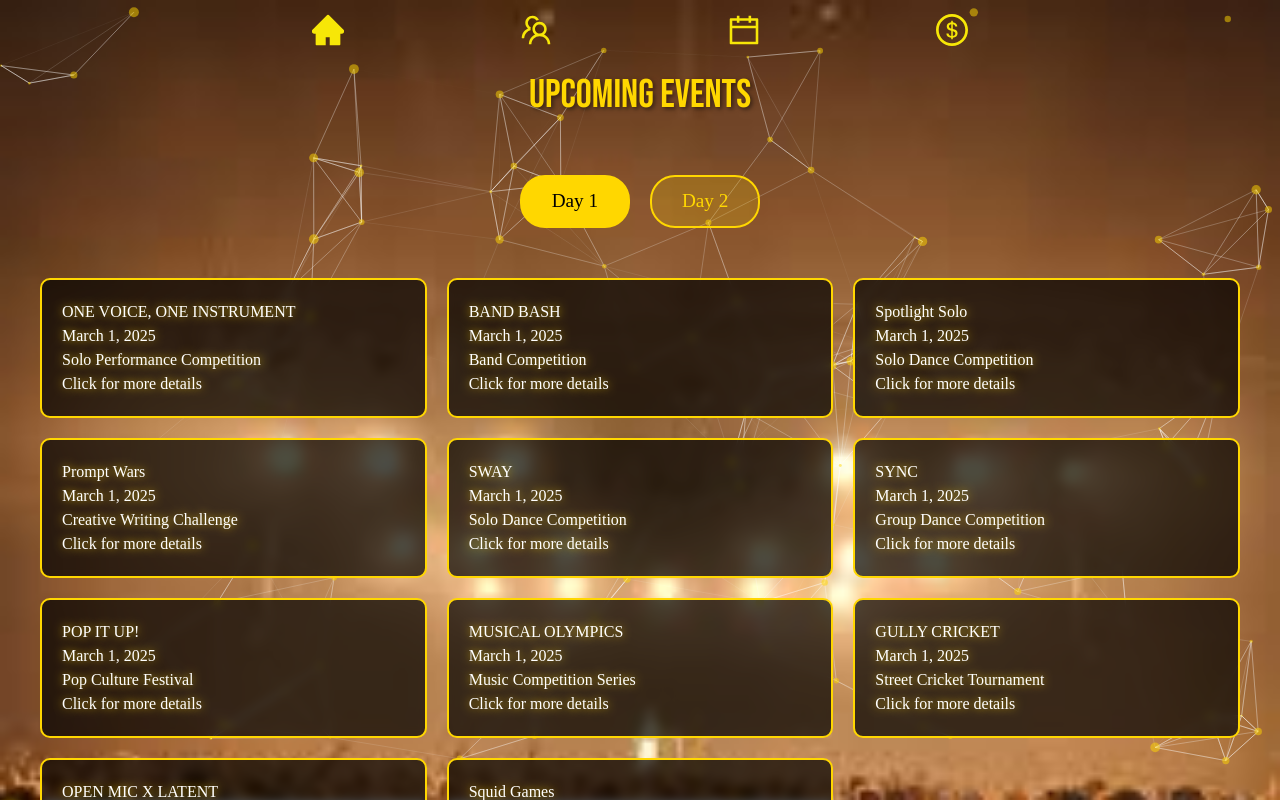
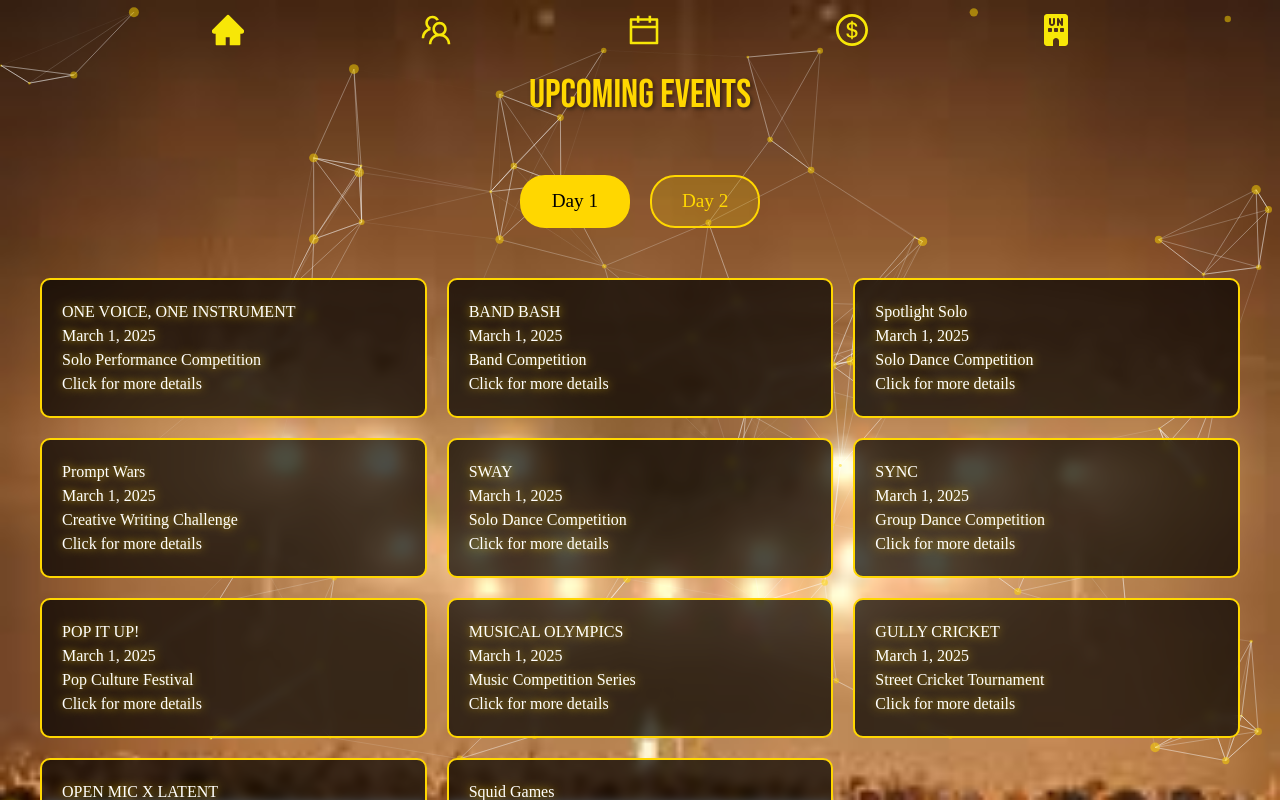
Before and after one commit to SnehanshuPal27/Yuvaan2k25, a React (Vite) app: page /eventIndex in a window 1280 px wide. Shown: the top 800 px of the page. Built offline with nearby package versions, Linux system fonts and the light colour scheme; a web font is replaced by a local one.

Commit message:
navbar changes

```diff
--- a/src/components/Navbar.css
+++ b/src/components/Navbar.css
@@ -40,26 +40,55 @@ body {
 
 .nav-links {
     display: flex;
-    gap: 10rem; /* Increased gap between options */
+    gap: 8rem; /* Adjusted gap for larger icons */
 }
 
 .nav-links li a {
-    color: white;
-    font-size: 1.5rem; /* Adjust icon size */
+    position: relative; /* For absolute positioning of text */
     display: flex;
+    flex-direction: column;
     align-items: center;
-    justify-content: center;
-    padding: 0.5rem; /* Adjust padding */
-    border: none; /* Remove borders for icons */
-    background: transparent; /* No background for icons */
-    transition: color 0.3s ease, transform 0.2s ease;
+    padding: 0.5rem;
+    transition: all 0.3s cubic-bezier(0.4, 0, 0.2, 1); /* Smooth transition */
   }
 
-  .nav-links li a:hover {
-    color: #00bcd4;
-    transform: scale(1.2); /* Slightly enlarge on hover */
+  .icon-style {
+    transition: transform 0.3s ease, color 0.3s ease;
+    color: #f7e707;
+    font-size: 2rem; /* Increased icon size */
+}
+
+.nav-text {
+    position: absolute;
+    bottom: -25px; /* Adjusted position for larger text */
+    opacity: 0;
+    color: white;
+    font-size: 1.1rem; /* Increased text size */
+    font-weight: 500;
+    transition: all 0.3s cubic-bezier(0.4, 0, 0.2, 1);
+    white-space: nowrap;
+}
+
+  /* Hover effects */
+  .nav-links li a:hover .icon-style {
+    color: #f6fafa;
+    transform: scale(1.3) translateY(-5px); /* Slightly larger scale */
   }
 
+  .nav-links li a:hover .nav-text {
+    opacity: 1;
+    transform: translateY(10px); /* Slightly larger movement */
+  }
+
+  /* Remove previous hover effects */
+  .nav-links li a:hover {
+    width: auto;
+    background: transparent;
+  }
+
+  .nav-links li a::after {
+    display: none; /* Remove gradient effect */
+  }
   .icon-style {
     color: #f7e707; /* Set the color to match the background */
     transition: color 0.3s ease; /* Smooth color change on hover */
--- a/src/components/Navbar.jsx
+++ b/src/components/Navbar.jsx
@@ -7,6 +7,8 @@ import {
   DollarOutlined,
   CalendarOutlined,
 } from "@ant-design/icons";
+import { FontAwesomeIcon } from "@fortawesome/react-fontawesome";
+import { faBuildingUn } from "@fortawesome/free-solid-svg-icons";
 
 function Navbar() {
   const [isOpen, setIsOpen] = useState(false);
@@ -61,24 +63,39 @@ function Navbar() {
           </div>
           <ul className="nav-links">
             <li>
-              <Link to="/">
+              <Link to="/" className="nav-link">
                 <HomeFilled className="icon-style" />
+                {/* Add text element */}
+                <span className="nav-text">Home</span>
               </Link>
             </li>
             <li>
-              <Link to="/teamIndex">
+              <Link to="/teamIndex" className="nav-link">
                 <TeamOutlined className="icon-style" />
+                <span className="nav-text">Teams</span>
               </Link>
             </li>
             <li>
-              <Link to="/eventIndex">
+              <Link to="/eventIndex" className="nav-link">
                 <CalendarOutlined className="icon-style" />
+                <span className="nav-text">Events</span>
               </Link>
             </li>
             <li>
-              <Link to="/sponsors">
+              <Link to="/sponsors" className="nav-link">
                 <DollarOutlined className="icon-style" />
+                <span className="nav-text">Sponsors</span>
               </Link>
+            </li>
+            <li>
+              <a
+                href="https://iiitgmun.github.io/MUN-Website-2025/"
+                target="_blank"
+                className="nav-link"
+              >
+                <FontAwesomeIcon icon={faBuildingUn} className="icon-style" />
+                <span className="nav-text">IIITG MUN</span>
+              </a>
             </li>
           </ul>
         </div>
@@ -123,6 +140,7 @@ function Navbar() {
         <Link to="/sponsors" onClick={handleLinkClick}>
           Sponsors
         </Link>
+        <a href="https://iiitgmun.github.io/MUN-Website-2025/">IIITG-MUN</a>
       </div>
     </>
   );
```
Also changed, not shown: 1 other file (tests, documents, lock files or other folders).
